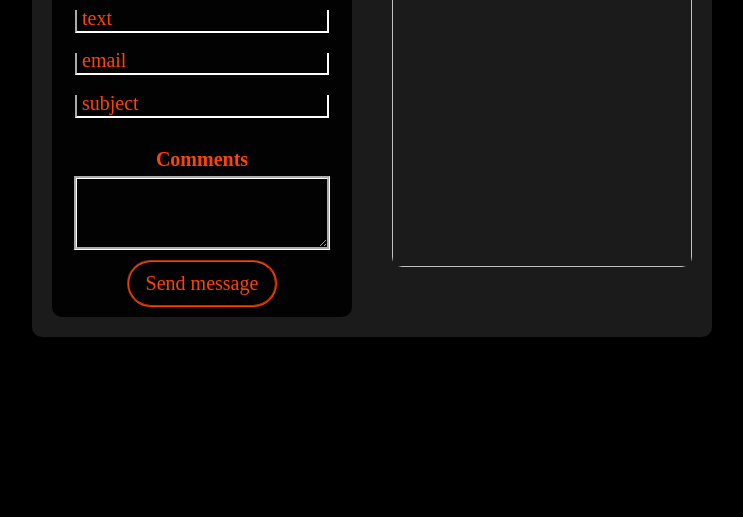
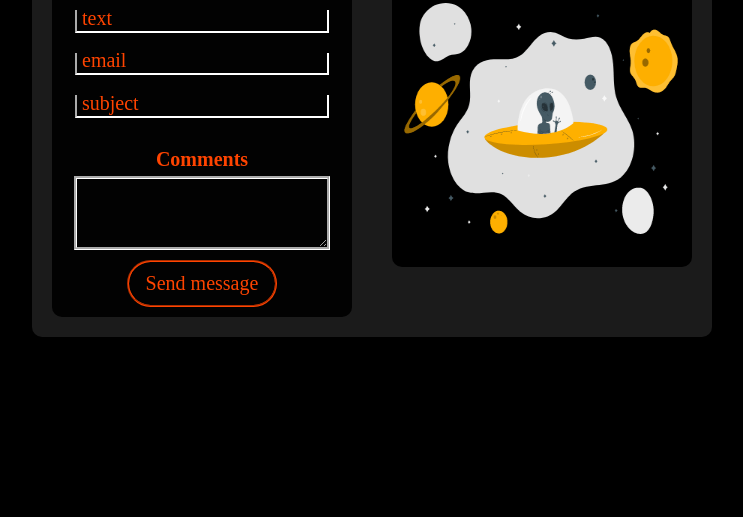
Before and after one commit to lcdiax17/myform, a plain HTML site: page index.html in a window 1280 px wide. Shown: the part 283-800 px from the top of the page, without its empty margins (268-1011 px from the left). Drawn offline with Linux system fonts and the light colour scheme; the site is published under a folder, as on GitHub Pages, so addresses that start at the root find nothing; a web font is replaced by a local one.

Commit message:
Ajuste para que o gif carregue no github pages

```diff
--- a/index.html
+++ b/index.html
@@ -27,7 +27,7 @@
 
         <div class="second-container">
             <figure>
-                <img src="/img/Outer space att.gif">
+                <img src="img/Outer space att.gif">
             </figure>
         </div>
     </main>
```
